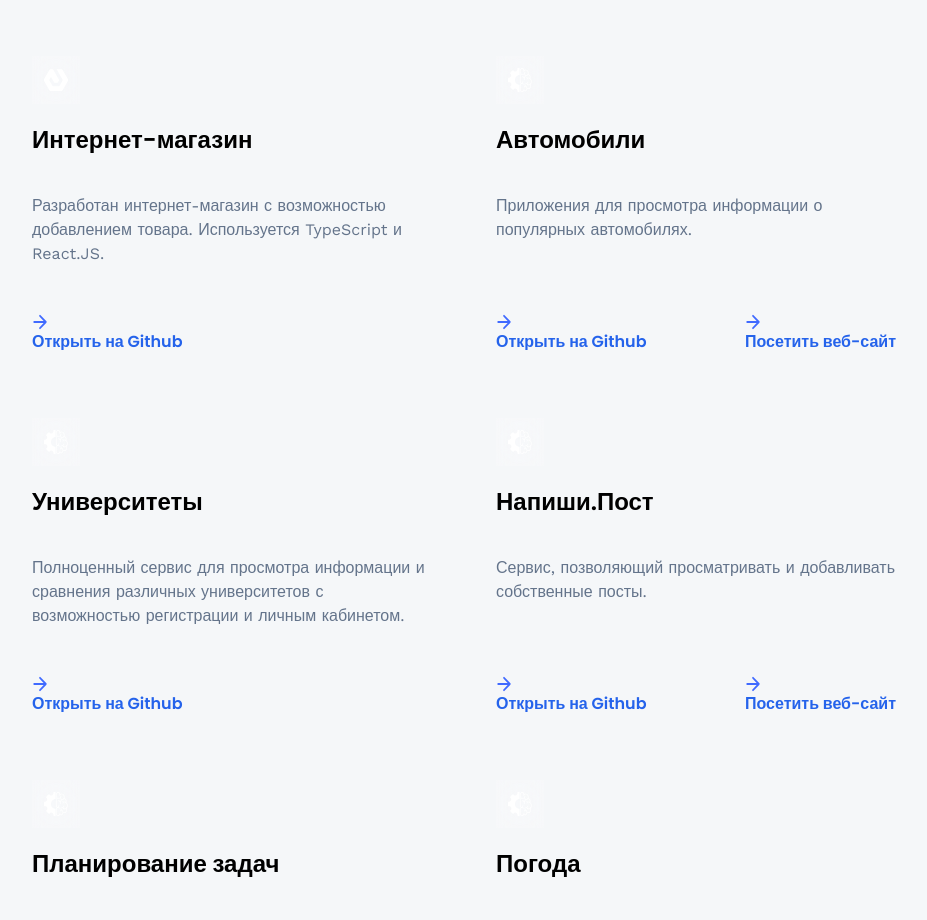
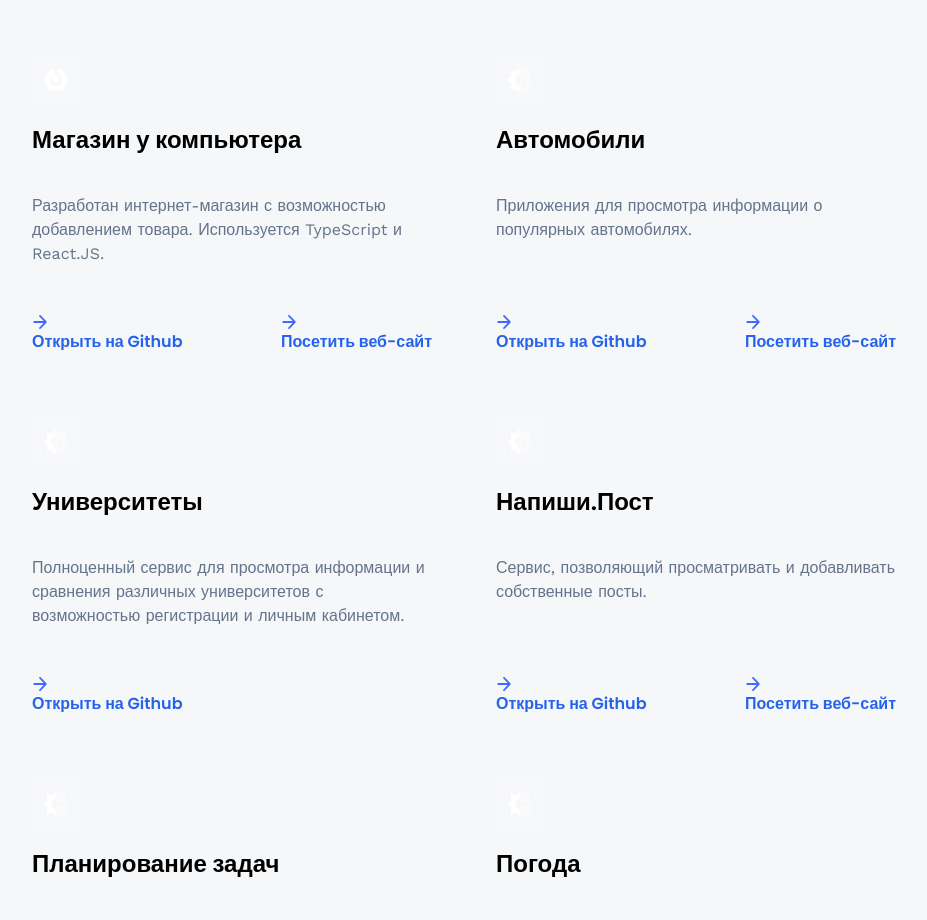
Before and after one commit to Sergey-Sverdlov/interactiveResume, a React (Vite) app: page /interactiveResume/projects in a window 1280 px wide. Shown: the part 1080-2000 px from the top of the page, without its empty margins (160-1087 px from the left). Built offline with nearby package versions, Linux system fonts and the light colour scheme.

Commit message:
add website link to shop

```diff
--- a/src/constants/index.js
+++ b/src/constants/index.js
@@ -237,9 +237,10 @@ export const projects = [
     {
         iconUrl: estate,
         theme: 'btn-back-black',
-        name: 'Интернет-магазин ',
+        name: 'Магазин у компьютера',
         description: 'Разработан интернет-магазин с возможностью добавлением товара. Используется TypeScript и React.JS.',
-        link: 'https://github.com/Sergey-Sverdlov/ShopReactApp',
+        link: 'https://github.com/Sergey-Sverdlov/ShopTypescript',
+        WebSite: 'https://main--sergei-shop.netlify.app',
     },
     {
         iconUrl: summiz,
```
